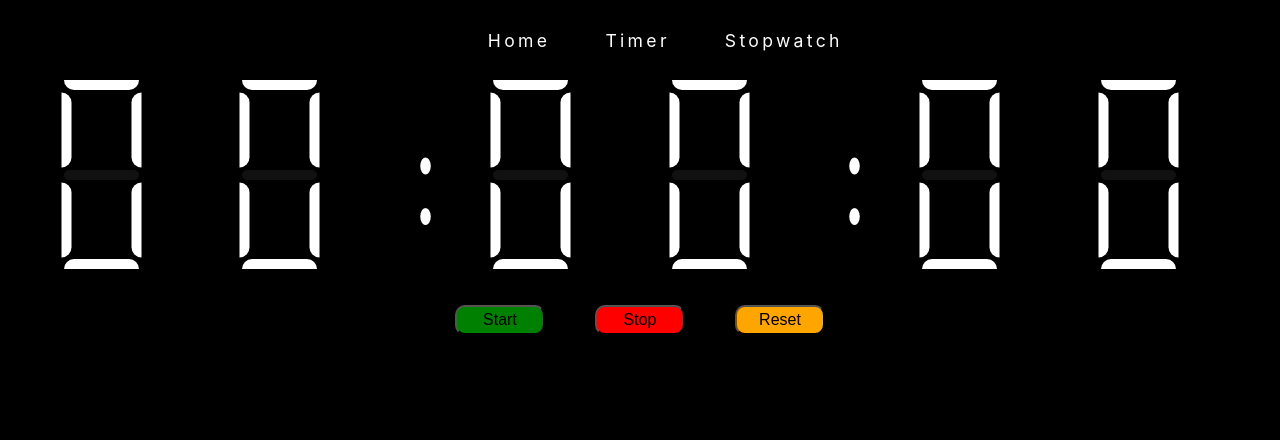
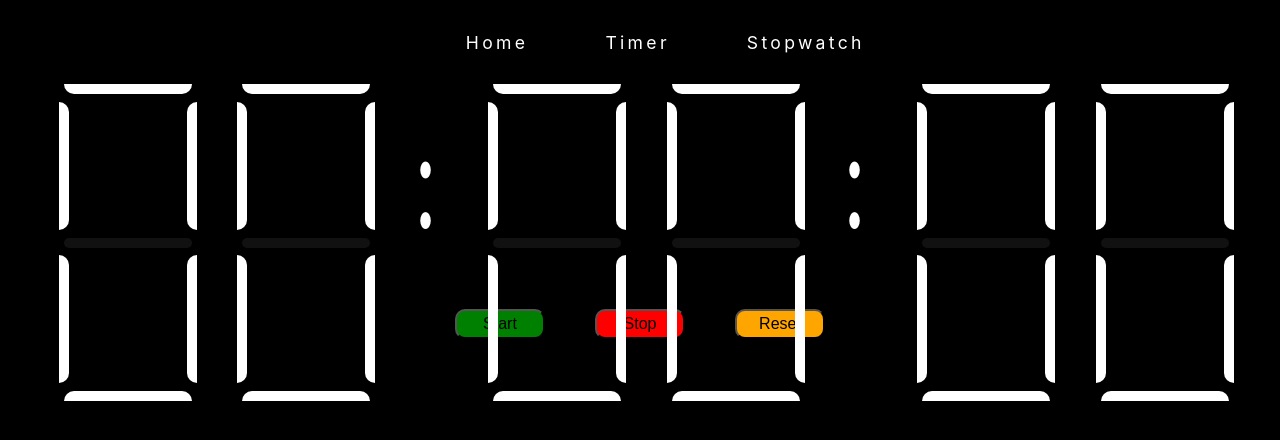
Before and after one commit to Muralivvrsn/digital-clock, a React (Create React App) app: page /stopwatch in a window 1280 px wide. Shown: the top 440 px of the page. Built offline with nearby package versions, Linux system fonts and the light colour scheme.

Commit message:
solved timer and need to solve stopwatch, added css for button,changing color added

```diff
--- a/src/App.css
+++ b/src/App.css
@@ -23,6 +23,7 @@ button {
   text-align: center;
 }
 .box {
+  margin-top: auto;
   display: flex;
   width: 10%;
   height: 195px;
@@ -36,7 +37,7 @@ button {
 #bottomright,
 #mid {
   margin: auto;
-  width: 75px;
+  width: 10%;
   height: 10px;
   border-bottom-left-radius: 30px;
   border-bottom-right-radius: 30px;
@@ -44,29 +45,29 @@ button {
 }
 #mid {
   border-radius: 30px;
-  margin-top: 90px;
+  margin-top: 12%;
 }
 #bottom {
   transform: rotate(180deg);
-  margin-top: 179px;
+  margin-top: 24%;
 }
 #topleft,
 #topright {
-  margin-top: 45px;
+  margin-top: 6%;
 }
 #bottomleft,
 #bottomright {
-  margin-top: 135px;
+  margin-top: 18%;
 }
 #topleft,
 #bottomleft {
   transform: rotate(270deg);
-  margin-left: -35px;
+  margin-left: -5%;
 }
 #topright,
 #bottomright {
   transform: rotate(90deg);
-  margin-left: 35px;
+  margin-left: 5%;
 }
 span {
   font-size: 2rem;
@@ -76,12 +77,16 @@ span {
   color: rgb(255, 255, 255);
   transform: scale(2.5, 4);
 }
-.Green {
+.White {
   background-color: rgb(255, 255, 255);
 }
 .Black {
   background-color: rgb(17, 17, 17);
 }
+.Red{
+  background-color: red;
+}
+
 nav {
   display: flex;
   justify-content: space-around;
@@ -142,3 +147,21 @@ label{
   width: 100%;
   margin: auto;
 }
+button:hover{
+  scale: 1.1;
+  transition: all 0.2s;
+}
+a{
+  width: fit-content;
+  height: fit-content;
+  border-radius: 10px;
+  text-align: center;
+  padding: 2px 10px;
+}
+
+a:hover{
+  background-color: whitesmoke;
+  color: black;
+  scale: 1.1;
+  transition: all 0.2s;
+}
--- a/src/components/Card.js
+++ b/src/components/Card.js
@@ -5,13 +5,13 @@ const Card = (element) => {
     const states = fourBits(element.number);
     return (
         <div className="box">
-            <div id="top" className={states[0]?'Green':'Black'}></div>
-            <div id="topleft" className={states[5]?'Green':'Black'}></div>
-            <div id="topright" className={states[1]?'Green':'Black'}></div>
-            <div id="mid" className={states[6]?'Green':'Black'}></div>
-            <div id="bottom" className={states[3]?'Green':'Black'}></div>
-            <div id="bottomleft" className={states[4]?'Green':'Black'}></div>
-            <div id="bottomright" className={states[2]?'Green':'Black'}></div>
+            <div id="top" className={states[0]? element.color:'Black'}></div>
+            <div id="topleft" className={states[5]? element.color:'Black'}></div>
+            <div id="topright" className={states[1]? element.color:'Black'}></div>
+            <div id="mid" className={states[6]? element.color:'Black'}></div>
+            <div id="bottom" className={states[3]? element.color:'Black'}></div>
+            <div id="bottomleft" className={states[4]? element.color:'Black'}></div>
+            <div id="bottomright" className={states[2]? element.color:'Black'}></div>
         </div>
      );
 }
--- a/src/components/Clock.js
+++ b/src/components/Clock.js
@@ -20,7 +20,7 @@ const Clock = () => {
       };
       setInterval(update, 1000);
   return (
-       <Home clockTime={time}/>
+       <Home clockTime={time} displayColor = {'White'}/>
   )
 }
 
--- a/src/components/Function.js
+++ b/src/components/Function.js
@@ -20,7 +20,7 @@ export function reducer(state,action){
         case "hour": return {...state, hour:`${(action.event.target.value<10?'0' + action.event.target.value:action.event.target.value)}`};
         case "minute": return {...state, minute:`${(action.event.target.value<10?'0' + action.event.target.value:action.event.target.value)}`};
         case "second" : return {...state, second: `${(action.event.target.value<10?'0' + action.event.target.value:action.event.target.value)}`};
-        case "isTrue" : return {...state, isTrue:(state.isTrue?false:true)}
+        case "isTrue" : return {...state, isTrue:action.event};
         default:
           return state;
       }
--- a/src/components/Home.js
+++ b/src/components/Home.js
@@ -3,16 +3,17 @@ import Card from './Card';
 import React from 'react';
 const Home = (Time) => {
   const time = Time.clockTime;
+  const displayColor = Time.displayColor;
     return (
         <div className="clock-box">
-            <Card number={parseInt(time[0], 10)} />
-            <Card number={parseInt(time[1],10)} />
+            <Card number={parseInt(time[0], 10)} color={displayColor} />
+            <Card number={parseInt(time[1],10)} color={displayColor} />
             <span>:</span>
-            <Card number={parseInt(time[3],10)} />
-            <Card number={parseInt(time[4],10)} />
+            <Card number={parseInt(time[3],10)} color={displayColor} />
+            <Card number={parseInt(time[4],10)} color={displayColor} />
             <span>:</span>
-            <Card number={parseInt(time[6],10)} />
-            <Card number={parseInt(time[7],10)} />
+            <Card number={parseInt(time[6],10)} color={displayColor} />
+            <Card number={parseInt(time[7],10)} color={displayColor} />
         </div>
      );
 }
--- a/src/components/Stopwatch.js
+++ b/src/components/Stopwatch.js
@@ -15,7 +15,7 @@ const Stopwatch = () => {
   return (
     <div className='timer'>
         <div className="Timings">
-          <Home clockTime = {time}/>
+          <Home clockTime = {time} displayColor = {'White'}/>
         </div>
         <div className="buttons">
             <button id='start-btn' onClick={()=>{setTimer(setTime(time));setStarted(true)}}>Start</button>
--- a/src/components/Timer.js
+++ b/src/components/Timer.js
@@ -3,11 +3,23 @@ import { reducer, reduceTime } from './Function'
 import Home from './Home'
 const Timer = () => {
   const [time, ff] = useState('00:00:00');
+  const [count, changeCount]= useState(0);
+  const [color, changeColor] = useState('White')
   const [state, dispatch] = useReducer(reducer, {hour:"00",minute:"00",second:"00",isTrue:false});
   const update=()=>{
+    if(count===0)
     ff(state.hour+':'+state.minute+':'+state.second);
+    else
+    ff(reduceTime(time));
+    changeEffect();
+    changeCount(count+1);
+  }
+  const changeEffect = ()=>{
+    if(parseInt(time[0]+time[1]) === 0 && parseInt(time[3]+time[4]) <=30 && parseInt(time[6]+time[7]))
+    changeColor('Red');
   }
   useEffect(()=>{
+    changeEffect();
     if(state.isTrue)
     setTimeout(()=>{ff(reduceTime(time))},1000);
   },[time]);
@@ -15,7 +27,7 @@ const Timer = () => {
   return (
     <div className='timer'>
       <div className="Timings">
-      <Home clockTime = {time}/>
+      <Home clockTime = {time} displayColor = {color}/>
       </div>
       <div className="inputTimer">
         <label htmlFor="hour">
@@ -33,8 +45,8 @@ const Timer = () => {
         </label>
         </div>
         <div className="buttons">
-            <button id='start-btn' onClick={()=>{update();dispatch({type:'isTrue'})}}>Start</button>
-            <button id='stop-btn' onClick={()=>{dispatch({type:'isTrue'})}}>Stop</button>
+            <button id='start-btn' onClick={()=>{update();dispatch({type:'isTrue',event:true})}}>Start</button>
+            <button id='stop-btn' onClick={()=>{dispatch({type:'isTrue',event:false})}}>Stop</button>
         </div>
     </div>
   )
```
